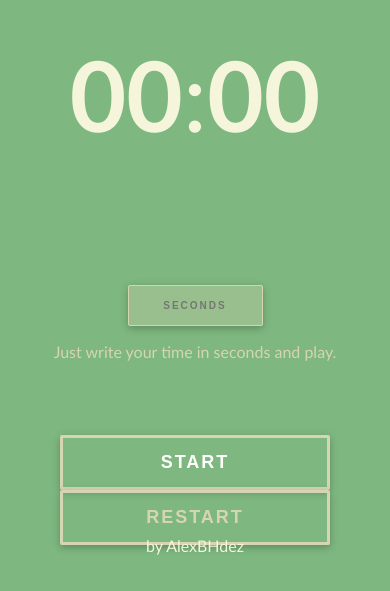
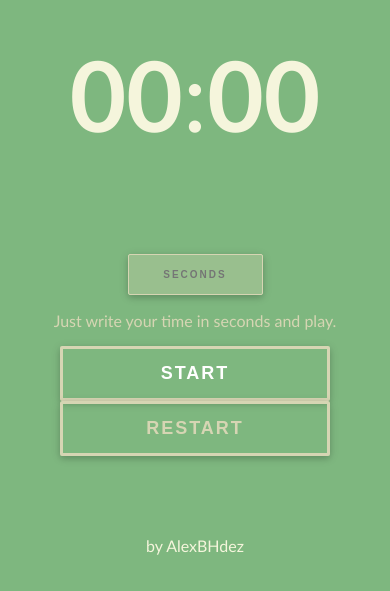
Before and after one commit to AlexBHdez/angular-timer, an Angular app: page / in a window 390 px wide. Shown: the part 253-844 px from the top of the page. Built offline with nearby package versions, Linux system fonts and the light colour scheme; a web font is replaced by a local one.

Commit message:
fixed some responsive style

```diff
--- a/src/app/components/timer/timer.component.html
+++ b/src/app/components/timer/timer.component.html
@@ -1,6 +1,11 @@
 <app-progress [progress]="progress"></app-progress>
 <div class="timer">
   <app-display [time]="countdown"></app-display>
+
+  <div class="timePicker">
+    <input type="text" pattern="[0-9]" class="timeByUser" (keyup)="setTimer($event)" #time placeholder="seconds">
+    <p class="timeInfo">Just write your time in seconds and play.</p>
+  </div>
 
   <div class="buttons">
     <button *ngIf="!timerService.paused" (click)="timerService.toggleCountdown()" class="start">START</button>
@@ -8,8 +13,4 @@
     <button (click)="timerService.restartCountdown(time.value)" class="restart">RESTART</button>
   </div>
 
-  <div class="timePicker">
-    <input type="text" pattern="[0-9]" class="timeByUser" (keyup)="setTimer($event)" #time placeholder="seconds">
-    <p class="timeInfo">Just write your time in seconds and play.</p>
-  </div>
 </div>
--- a/src/app/components/timer/timer.component.scss
+++ b/src/app/components/timer/timer.component.scss
@@ -10,9 +10,7 @@ $base:#d6d5b3;
   text-align: center;
 
   .buttons {
-    position: absolute;
     width: 100%;
-    top: 350px;
 
     button {
       cursor: pointer;
@@ -96,10 +94,9 @@ $base:#d6d5b3;
   }
 
   .timePicker {
-    position: absolute;
-    top: 200px;
     text-align: center;
     width: 100%;
+    margin-top: 150px;
 
     .timeByUser {
       font-size: 10px;
@@ -124,3 +121,20 @@ $base:#d6d5b3;
     }
   }
 }
+
+@media (max-height: 680px) {
+  .timer {
+    top: 25%;
+  }
+}
+
+@media (max-height: 500px) {
+  .timer {
+    top: 15%;
+
+    .timePicker {
+      margin-top: 50px;
+    }
+  }
+
+}
```
